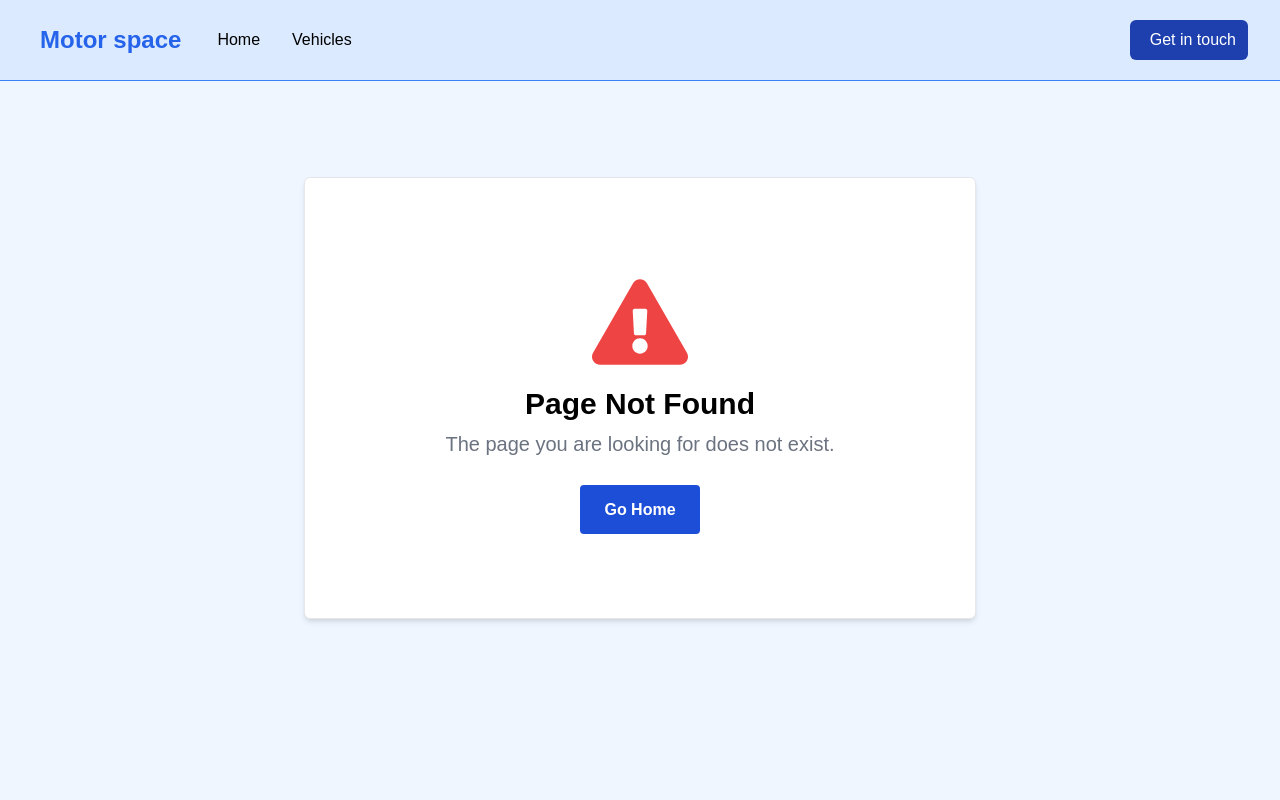
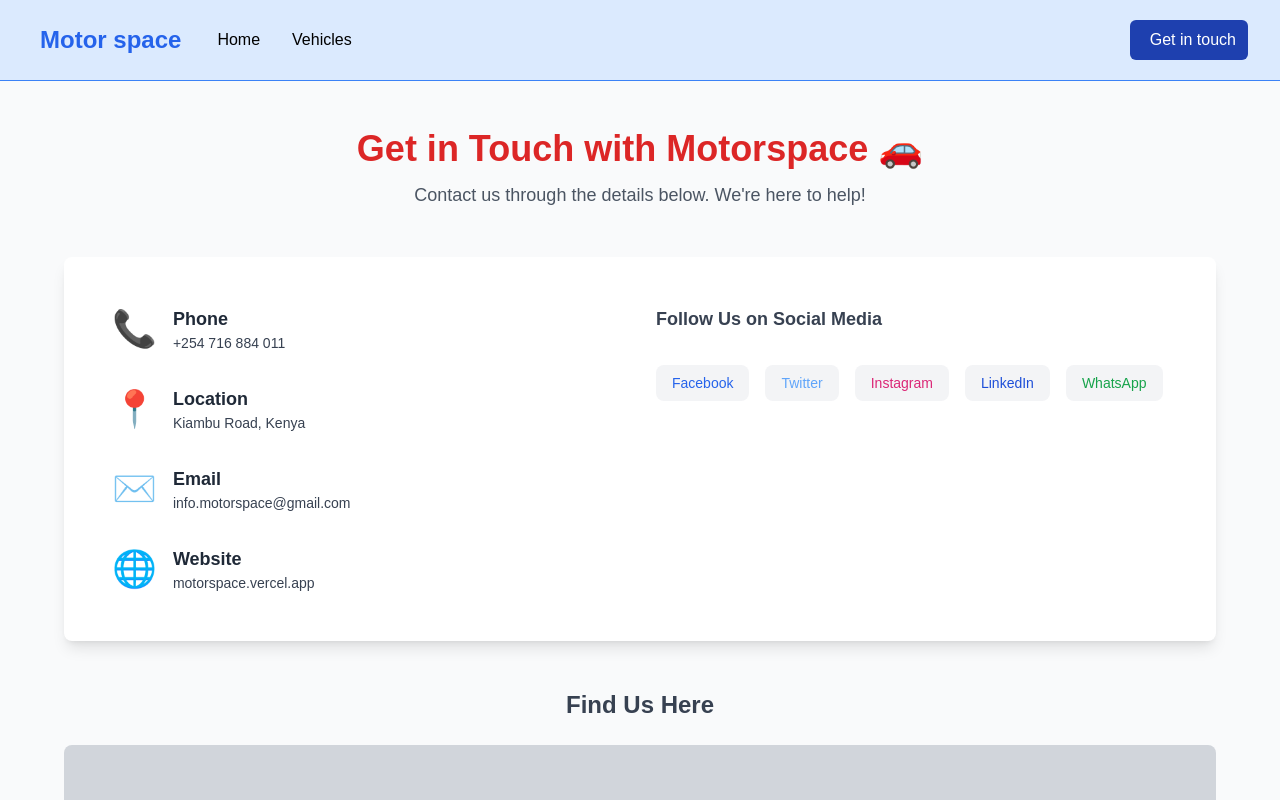
Before and after one commit to Avelimanuel/motorspacenextjs, a Next.js app: page /contact in a window 1280 px wide. Before the commit this address had no page. Shown: the top 800 px of the page. Built offline with nearby package versions, Linux system fonts and the light colour scheme.

Commit message:
added the contact page

```diff
--- /dev/null
+++ b/app/contact/page.jsx
@@ -0,0 +1,142 @@
+import Link from "next/link";
+
+const ContactPage = () => {
+  return (
+    <section className="bg-gray-50 py-12">
+      <div className="container mx-auto px-6 lg:px-16">
+        {/* Page Title */}
+        <div className="text-center mb-12">
+          <h1 className="text-4xl font-extrabold text-red-600">
+            Get in Touch with Motorspace 🚗
+          </h1>
+          <p className="text-lg text-gray-600 mt-3">
+            Contact us through the details below. We're here to help!
+          </p>
+        </div>
+
+        {/* Contact Details */}
+        <div className="grid grid-cols-1 lg:grid-cols-2 gap-8 bg-white shadow-lg rounded-lg p-6 lg:p-12">
+          {/* Left Column */}
+          <div className="space-y-8">
+            {/* Phone */}
+            <div className="flex items-center space-x-4">
+              <span className="text-red-600 text-4xl">📞</span>
+              <div>
+                <h4 className="text-lg font-semibold text-gray-800">Phone</h4>
+                <p className="text-gray-700 text-sm">
+                  <Link href="tel:+254716884011" className="hover:underline">
+                    +254 716 884 011
+                  </Link>
+                </p>
+              </div>
+            </div>
+
+            {/* Location */}
+            <div className="flex items-center space-x-4">
+              <span className="text-red-600 text-4xl">📍</span>
+              <div>
+                <h4 className="text-lg font-semibold text-gray-800">
+                  Location
+                </h4>
+                <p className="text-gray-700 text-sm">Kiambu Road, Kenya</p>
+              </div>
+            </div>
+
+            {/* Email */}
+            <div className="flex items-center space-x-4">
+              <span className="text-red-600 text-4xl">✉️</span>
+              <div>
+                <h4 className="text-lg font-semibold text-gray-800">Email</h4>
+                <p className="text-gray-700 text-sm">
+                  <Link
+                    href="mailto:info.motorspace@gmail.com"
+                    className="hover:underline"
+                  >
+                    info.motorspace@gmail.com
+                  </Link>
+                </p>
+              </div>
+            </div>
+
+            {/* Website */}
+            <div className="flex items-center space-x-4">
+              <span className="text-red-600 text-4xl">🌐</span>
+              <div>
+                <h4 className="text-lg font-semibold text-gray-800">
+                  Website
+                </h4>
+                <p className="text-gray-700 text-sm">
+                  <Link
+                    href="https://motorspace.vercel.app"
+                    target="_blank"
+                    className="hover:underline"
+                  >
+                    motorspace.vercel.app
+                  </Link>
+                </p>
+              </div>
+            </div>
+          </div>
+
+          {/* Right Column: Social Media */}
+          <div className="space-y-8">
+            <h3 className="text-lg font-bold text-gray-700">
+              Follow Us on Social Media
+            </h3>
+            <div className="flex flex-wrap gap-4">
+              <Link
+                href="https://facebook.com"
+                target="_blank"
+                className="flex items-center justify-center text-center text-blue-600 bg-gray-100 hover:bg-gray-200 rounded-lg px-4 py-2 text-sm"
+              >
+                Facebook
+              </Link>
+              <Link
+                href="https://twitter.com"
+                target="_blank"
+                className="flex items-center justify-center text-center text-blue-400 bg-gray-100 hover:bg-gray-200 rounded-lg px-4 py-2 text-sm"
+              >
+                Twitter
+              </Link>
+              <Link
+                href="https://instagram.com"
+                target="_blank"
+                className="flex items-center justify-center text-center text-pink-600 bg-gray-100 hover:bg-gray-200 rounded-lg px-4 py-2 text-sm"
+              >
+                Instagram
+              </Link>
+              <Link
+                href="https://linkedin.com"
+                target="_blank"
+                className="flex items-center justify-center text-center text-blue-700 bg-gray-100 hover:bg-gray-200 rounded-lg px-4 py-2 text-sm"
+              >
+                LinkedIn
+              </Link>
+              <Link
+                href="https://wa.me/254716884011"
+                target="_blank"
+                className="flex items-center justify-center text-center text-green-600 bg-gray-100 hover:bg-gray-200 rounded-lg px-4 py-2 text-sm"
+              >
+                WhatsApp
+              </Link>
+            </div>
+          </div>
+        </div>
+
+        {/* Map Section */}
+        <div className="mt-12">
+          <h2 className="text-center text-2xl font-bold text-gray-700 mb-6">
+            Find Us Here
+          </h2>
+          <div className="w-full h-64 bg-gray-300 rounded-lg flex items-center justify-center">
+            <p className="text-gray-700">
+              Google Map Placeholder (Embed your location here)
+            </p>
+          </div>
+        </div>
+      </div>
+    </section>
+  );
+};
+
+export default ContactPage;
--- a/components/HomeVehicles.jsx
+++ b/components/HomeVehicles.jsx
@@ -2,6 +2,7 @@ import connectToDatabase from "@/config/databaseconnection";
 import Vehicle from "@/models/Vehicle";
 import VehicleCard from "./VehicleCard";
 import Link from "next/link";
+
 const HomeVehicles = async () => {
   await connectToDatabase();
   const hotCars = await Vehicle.find({})
@@ -11,15 +12,17 @@ const HomeVehicles = async () => {
 
   return (
     <>
-      <section className="px-4 py-6">
-        <div className="container-xl lg:container m-auto px-4 py-6">
-          <h2 className="text-3xl font-bold text-red-500 mb-6 text-center">
-            Recommended Vehicles
+      <section className="px-6 py-10 bg-gray-50">
+        <div className="container mx-auto text-center">
+          <h2 className="text-4xl font-extrabold text-red-600 mb-8">
+            🚗 Featured Vehicles 🚗
           </h2>
           {hotCars.length === 0 ? (
-            <h1>No vehicles found</h1>
+            <p className="text-lg text-gray-600">
+              Sorry, no vehicles are available at the moment. Check back later!
+            </p>
           ) : (
-            <div className="grid grid-cols-1 md:grid-cols-3 gap-6">
+            <div className="grid grid-cols-1 md:grid-cols-3 gap-8">
               {hotCars.map((vehicle) => (
                 <VehicleCard key={vehicle._id} vehicle={vehicle} />
               ))}
@@ -27,13 +30,15 @@ const HomeVehicles = async () => {
           )}
         </div>
       </section>
-      <section className="mx-auto px-6 my-6 max-w-lg">
-        <Link
-          href="/vehicles"
-          className="block text-white text-center py-4 px-6 rounded-xl hover:bg-gray-700 bg-black"
-        >
-          View all vehicles
-        </Link>
+      <section className="px-6 py-8 bg-white">
+        <div className="container mx-auto text-center">
+          <Link
+            href="/vehicles"
+            className="inline-block bg-red-600 hover:bg-red-700 text-white text-lg font-medium py-3 px-8 rounded-lg transition-all duration-300 shadow-md"
+          >
+            View All Vehicles
+          </Link>
+        </div>
       </section>
     </>
   );
--- a/components/Navbar.jsx
+++ b/components/Navbar.jsx
@@ -85,7 +85,7 @@ const Navbar = () => {
               <div className="flex items-center">
                 <button className="flex items-center text-white bg-blue-800 hover:bg-gray-900 hover:text-white rounded-md px-3 py-2">
                   <i className="fa-brands fa-google text-white mr-2"></i>
-                  <span>Get in touch</span>
+                  <Link href={"/contact"}>Get in touch</Link>
                 </button>
               </div>
             </div>
--- a/components/VehicleCard.jsx
+++ b/components/VehicleCard.jsx
@@ -24,9 +24,9 @@ const VehicleCard = ({ vehicle }) => {
 
         <div className="flex justify-center gap-4 text-gray-500 mb-4">
           <p>
-            <i className="fa-solid fa-bed text-green-900">Engine - </i>
+            <i className="fa-solid fa-bed text-green-900">Engine : </i>
             <span className="md:hidden lg:inline text-green-900">
-              {vehicle.engineSize}
+              {vehicle.engineSize} cc
             </span>
           </p>
           <p>
@@ -38,7 +38,7 @@ const VehicleCard = ({ vehicle }) => {
           <p>
             <i className="fa-solid fa-ruler-combined"></i>
             <span className="md:hidden lg:inline text-green-900">
-              Mileage - {vehicle.mileage} km
+              Mileage : {vehicle.mileage} km
             </span>
           </p>
         </div>
```
